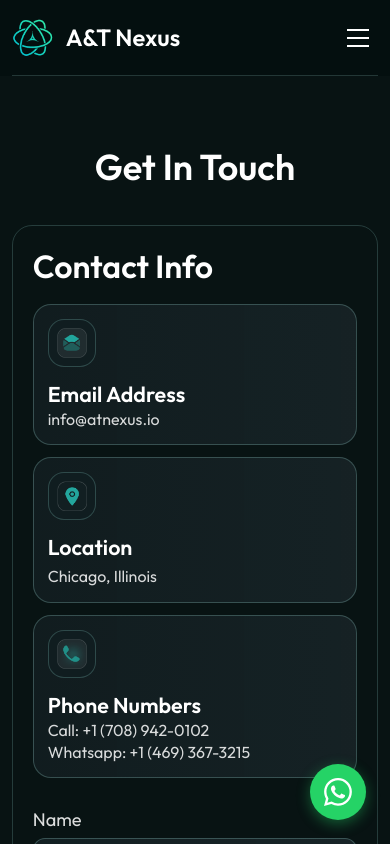
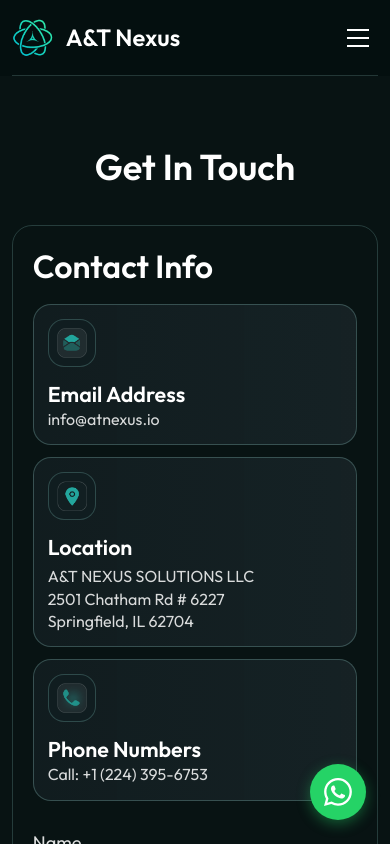
Before and after one commit to mtahaarif/A-T-Nexus-, a Next.js app: page /contact in a window 390 px wide. Shown: the top 844 px of the page. Built offline with nearby package versions, Linux system fonts and the light colour scheme.

Commit message:
Update contact form address and phone number

```diff
--- a/src/components/ContactSection.tsx
+++ b/src/components/ContactSection.tsx
@@ -99,7 +99,13 @@ export default function ContactSection() {
               </span>
               <div>
                 <h4>Location</h4>
-                <p>Chicago, Illinois</p>
+                <p>
+                  A&amp;T NEXUS SOLUTIONS LLC
+                  <br />
+                  2501 Chatham Rd # 6227
+                  <br />
+                  Springfield, IL 62704
+                </p>
               </div>
             </article>
 
@@ -116,8 +122,7 @@ export default function ContactSection() {
               </span>
               <div>
                 <h4>Phone Numbers</h4>
-                <a href="tel:+17089420102">Call: +1 (708) 942-0102</a> <br />
-                <a href="whatsapp:+14693673215">Whatsapp: +1 (469) 367-3215</a>
+                <a href="tel:+12243956753">Call: +1 (224) 395-6753</a>
               </div>
             </article>
           </div>
```
